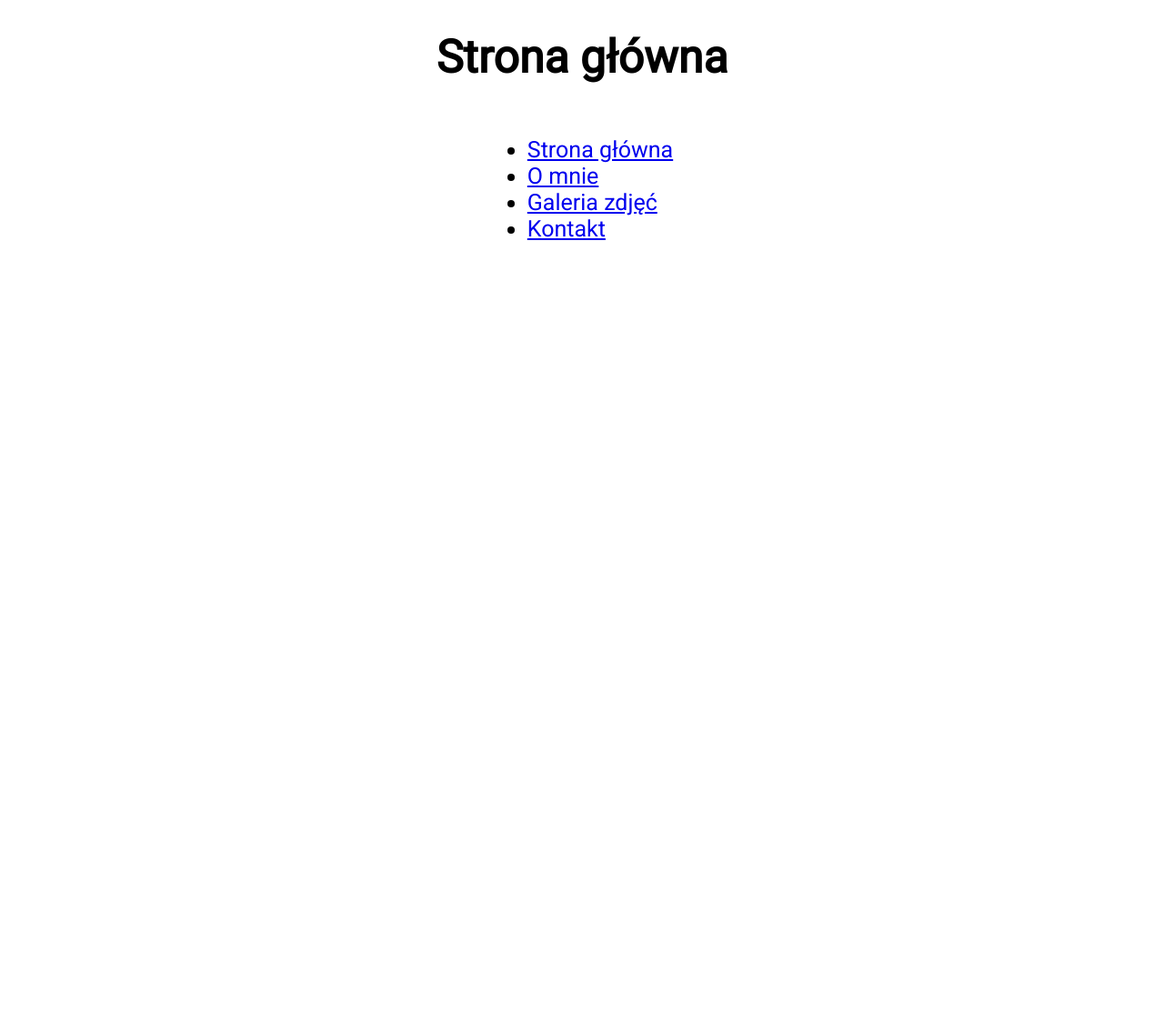
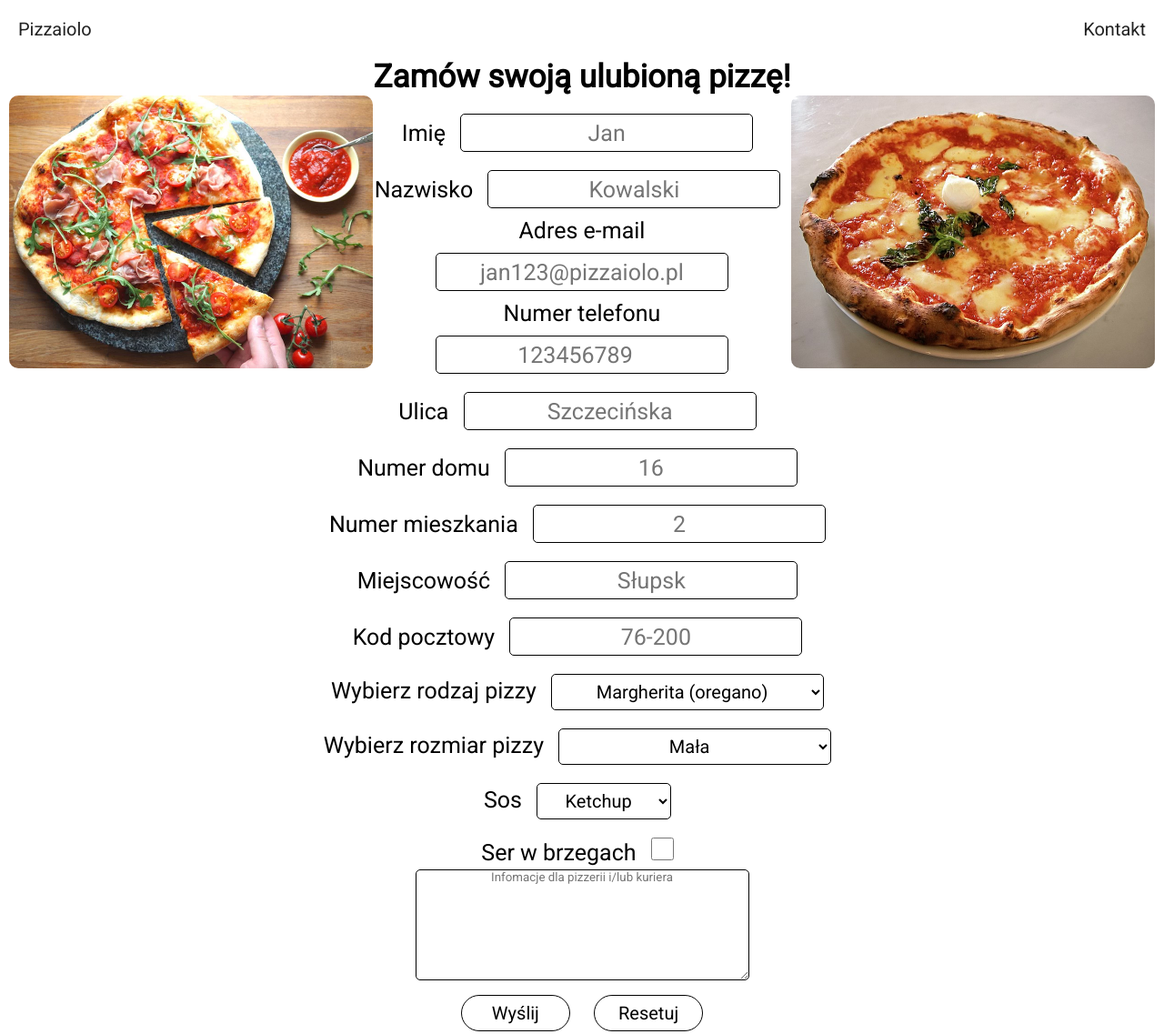
Before and after one commit to szczureQ420/pizza, a plain HTML site: page index.html in a window 1280 px wide. Shown: the whole page at 91% size. Before the commit the page ends 800 px from the top, so only its background shows below. Drawn offline with Linux system fonts and the light colour scheme.

Commit message:
Update index.html

```diff
--- a/index.html
+++ b/index.html
@@ -1,36 +1,72 @@
 <!DOCTYPE html>
 <html lang="pl">
 <head>
-    <meta charset="UTF-8">
-    <title>index</title>
-    <style>
-        @import url('https://fonts.googleapis.com/css2?family=Roboto&display=swap');
-        * {
-            font-family: 'Roboto', sans-serif;
-        }
-        h1 {
-            text-align: center;
-            font-size: 50px;
-        }
-        div.container {
-            text-align: center;
-            font-size: 25px;
-        }
-        ul.myUL {
-            text-align: left;
-            display: inline-block;
-        }
-    </style>
+  <meta charset="UTF-8">
+  <meta http-equiv="X-UA-Compatible" content="IE=edge">
+  <meta name="viewport" content="width=device-width, initial-scale=1.0">
+  <link rel="stylesheet" href="styleindex.css">
+  <link rel="icon" href="img/logo.png" type="image/x-icon">
+  <title>Pizzaiolo</title>
 </head>
 <body>
-    <h1>Strona główna</h1>
-    <div class="container">
-    <ul class="myUL">
-    <li><a href="index.html" class="a">Strona główna</a></li>
-    <li><a href="o_mnie.html" class="a">O mnie</a></li>
-    <li><a href="galeria.html" class="a">Galeria zdjęć</a></li>
-    <li><a href="kontakt.html" class="a">Kontakt</a></li>
-    </ul>
-    </div>
+  <header>
+    <nav class="navbar">
+      <ul class="myul">
+        <li><a href="#">Pizzaiolo</a></li>
+        <li><a href="kontakt.html">Kontakt</a></li>
+      </ul>
+    </nav>
+    <h2 class="h2index">Zamów swoją ulubioną pizzę!</h2>
+  </header>
+  <div class="pizza1">
+    <img src="img/pizza1.png" alt="pizza1" width="400" height="300" style="float: left; border-radius: 10px; margin-left: 10px;">
+    <img src="img/pizza2.jpg" alt="pizza2" width="400" height="300" style="float: right; border-radius: 10px; margin-right: 10px;">
+  </div>
+  <div class="zamowienie">
+    <form method="get">
+      Imię <input type="text" placeholder="Jan" id="name" name="name"><br>
+      Nazwisko <input type="text" placeholder="Kowalski" id="surname" name="surname"><br>
+      Adres e-mail <input type="email" placeholder="jan123@pizzaiolo.pl" id="email" name="email"><br>
+      Numer telefonu <input type="number" placeholder="123456789" id="telefon" name="phonenumber"><br>
+      Ulica <input type="text" placeholder="Szczecińska" id="street" name="street"><br>
+      Numer domu <input type="text" placeholder="16" id="nrdomu" name="nrdomu"><br>
+      Numer mieszkania <input type="text" placeholder="2" id="nrlokalu" name="nrlokalu"><br>
+      Miejscowość <input type="text" placeholder="Słupsk" id="city" name="city"><br>
+      Kod pocztowy <input type="text" placeholder="76-200" id="pcode" name="pcode"><br>
+      Wybierz rodzaj pizzy <select name="pizza_selected">
+        <option selected>Margherita (oregano)</option>
+        <option>Muchomorek (pieczarki)</option>
+        <option>Słoneczna (szynka)</option>
+        <option>Szefa (farsz z patelni)</option>
+        <option>Hawai (szynka, ananas)</option>
+        <option>Tradycyjna (szynka, pieczarki)</option>
+        <option>Brokułowa (kurczak, brokuły)</option>
+        <option>Gyros (gyros, pomidor, ogórek)</option>
+        <option>Fantazja (szynka, salami, bekon)</option>
+        <option>Kameleon (pięć dowolnych składników)</option>
+      </select><br>
+      Wybierz rozmiar pizzy <select name="pizza_rozmiar" class="rozmiar-pizza">
+        <option>Mała</option>
+        <option>Średnia</option>
+        <option>Duża</option>
+      </select><br>
+      Sos <select class="sos" name="sauce_selected">
+        <option>Ketchup</option>
+        <option>Łagodny</option>
+        <option>Czosnkowy</option>
+        <option>Ostry</option>
+        <option>Tysiąca wysp</option>
+      </select><br>
+      Ser w brzegach <input type="checkbox" id="ser" name="cheese"><br>
+      <textarea cols="50" rows="8" placeholder="Infomacje dla pizzerii i/lub kuriera" name="comment"></textarea><br>
+      <input type="submit" value="Wyślij" class="btnsubmit2" id="wyslij" onclick="ss()">
+      <input type="reset" value="Resetuj" class="btnreset" id="reset">
+    </form>
+  </div>
+  <script>
+    function ss(){
+      return confirm('Przyjęliśmy Twoje zamówienie!');
+    }
+  </script>
 </body>
 </html>
```
